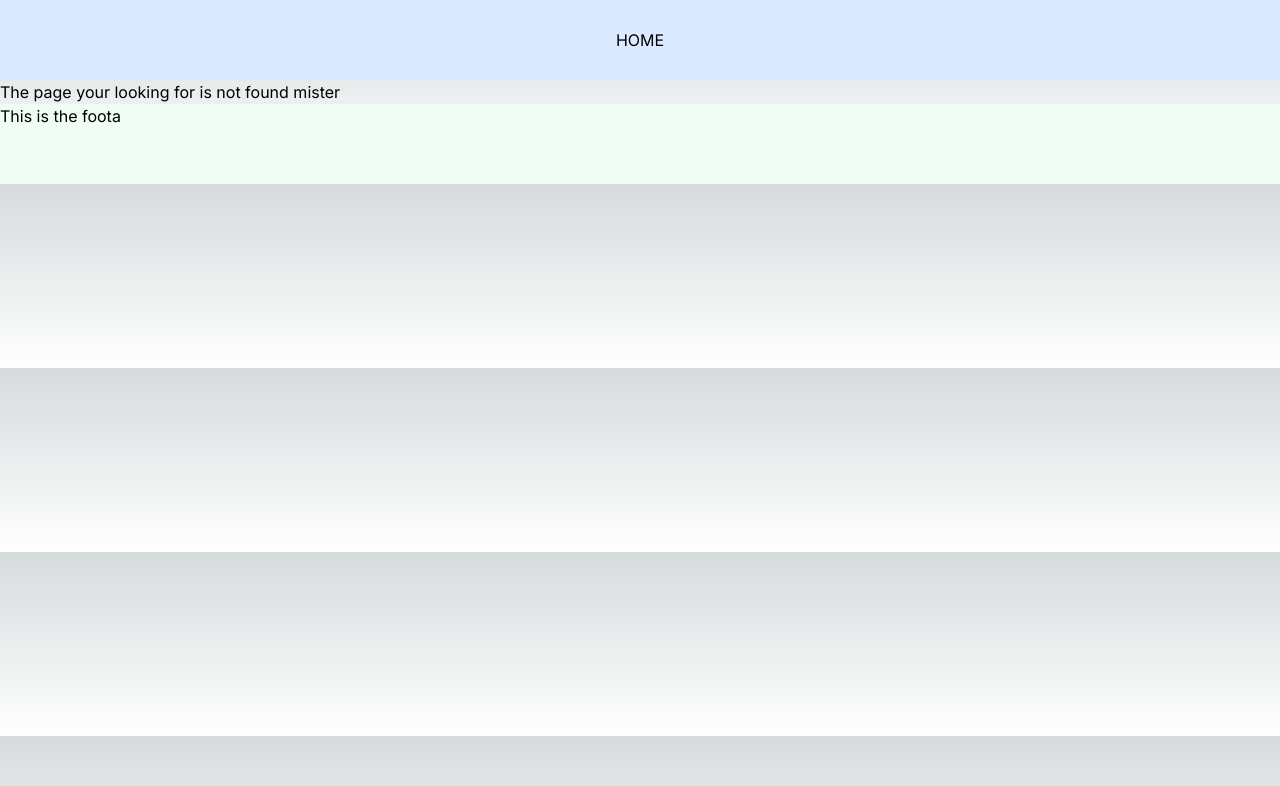
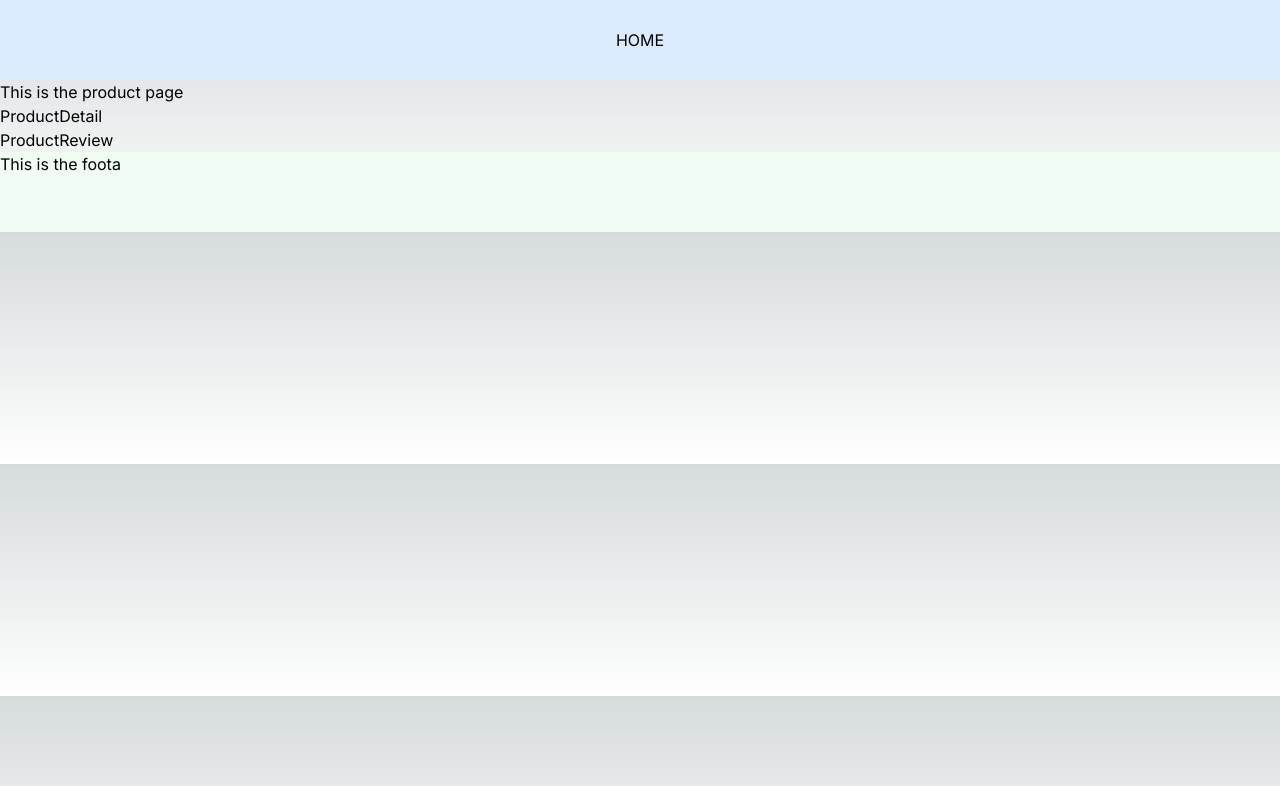
Before and after one commit to KishoreVB70/next-playground, a Next.js app: page /product in a window 1280 px wide. Before the commit this address had no page. Shown: the top 786 px of the page. Built offline with nearby package versions, Linux system fonts and the light colour scheme.

Commit message:
added new product page with suspense streaming using async return of the react component

```diff
--- /dev/null
+++ b/src/app/product/ProductDetail.tsx
@@ -0,0 +1,10 @@
+import React from 'react'
+
+const ProductDetail = async() => {
+  await new Promise((resolve) => setTimeout(resolve, 2000))
+  return (
+    <div>ProductDetail</div>
+  )
+}
+
+export default ProductDetail
--- /dev/null
+++ b/src/app/product/ProductReview.tsx
@@ -0,0 +1,10 @@
+import React from 'react'
+
+const ProductReview = async() => {
+    await new Promise((resolve) => setTimeout(resolve, 4000))
+    return (
+        <div>ProductReview</div>
+    )
+}
+
+export default ProductReview
--- /dev/null
+++ b/src/app/product/page.tsx
@@ -0,0 +1,18 @@
+import React, { Suspense } from 'react'
+import ProductDetail from './ProductDetail'
+import ProductReview from './ProductReview'
+const Product = () => {
+  return (
+    <div>
+        This is the product page
+        <Suspense fallback={<h1>Loading detail....</h1>} >
+          <ProductDetail />
+        </Suspense>
+        <Suspense fallback={<h1>Loading review</h1>}>
+        <ProductReview  />
+        </Suspense>
+    </div>
+  )
+}
+
+export default Product
```
